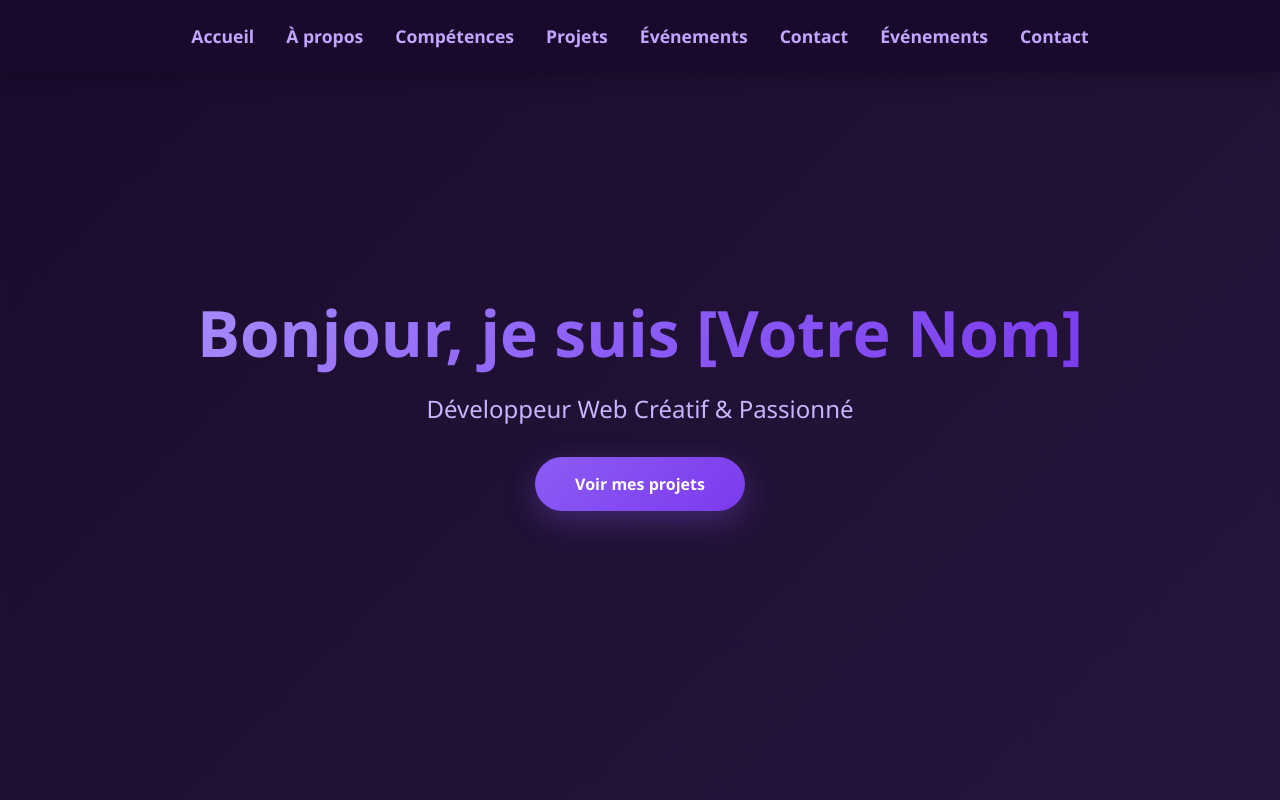
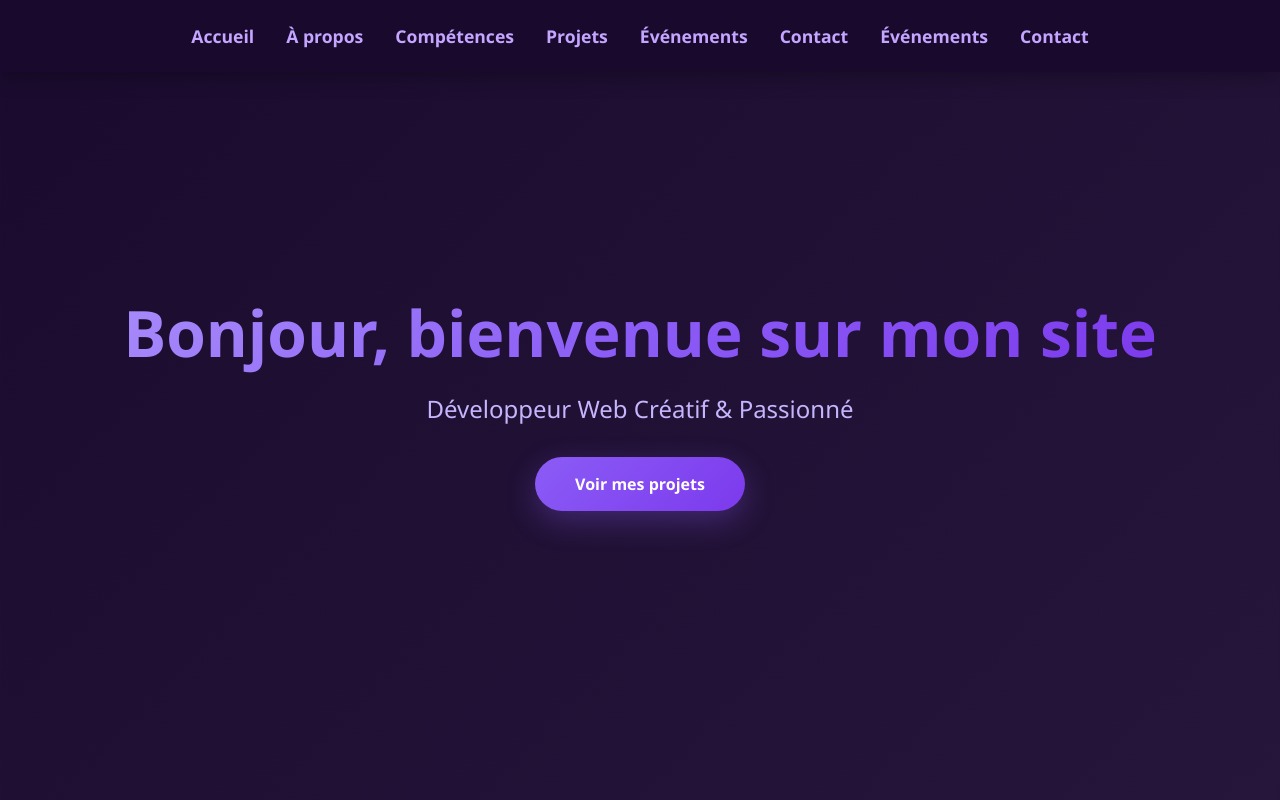
Before and after one commit to emmanuellajuckalnesly-design/mon-portfolio-web, a plain HTML site: page index.html in a window 1280 px wide. Shown: the top 800 px of the page. Drawn offline with Linux system fonts and the light colour scheme.

Commit message:
modification

```diff
--- a/index.html
+++ b/index.html
@@ -674,7 +674,7 @@
 
     <section id="accueil">
         <div class="hero-content">
-            <h1>Bonjour, je suis [Votre Nom]</h1>
+            <h1>Bonjour, bienvenue sur mon site</h1>
             <p>Développeur Web Créatif & Passionné</p>
             <a href="#projets" class="btn">Voir mes projets</a>
         </div>
```
